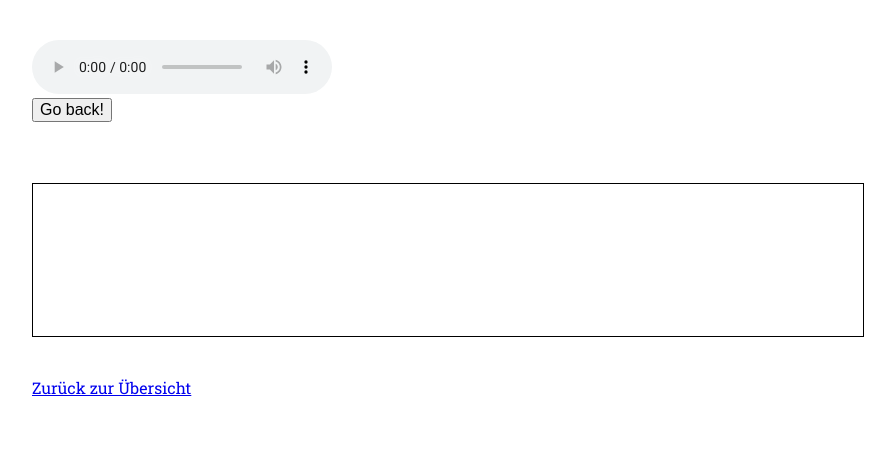
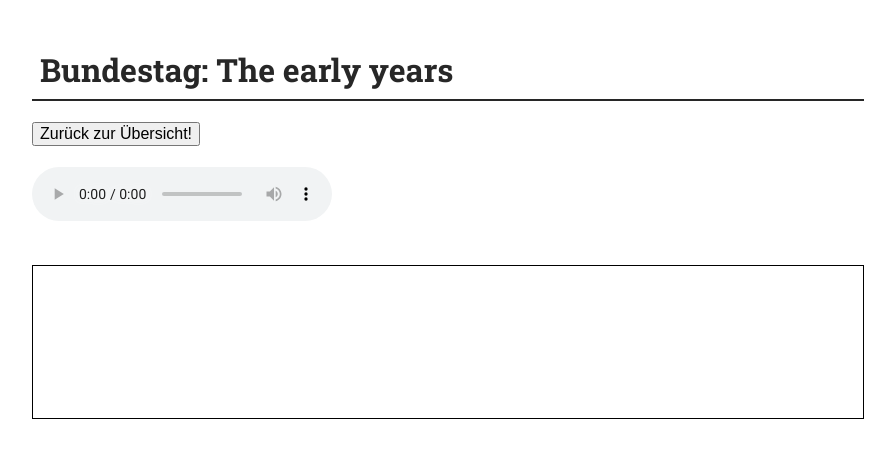
Before and after one commit to danieltepavac/BundestagsMediathek, a website with bundled scripts: page Bundestag-Early-Years-Starter/app/detail.html in a window 1280 px wide. Shown: the whole page, without its empty margins (192-1087 px from the left). Built offline with nearby package versions, Linux system fonts and the light colour scheme; no server answers.

Commit message:
updated detail html

```diff
--- a/Bundestag-Early-Years-Starter/app/detail.html
+++ b/Bundestag-Early-Years-Starter/app/detail.html
@@ -9,13 +9,14 @@
 </head>
 
 <body>
+    <h1>Bundestag: The early years</h1>
+<form>
+    <input type="button" value="Zurück zur Übersicht!" onclick="history.back()">
+</form>
+<br>
 <audio controls>
     <source src="audio-source" type = "audio/mpeg">
 </audio>
-
-<form>
-    <input type="button" value="Go back!" onclick="history.back()">
-</form>
 
 <img source src="">
 
@@ -27,8 +28,6 @@
 <div id="show-comments">
     <span></span>
 </div>
-
-<a href="overview.html">Zurück zur Übersicht</a>
 <script type="module" src="resources/js/detail.js"></script>
 </body>
 </html>
```
